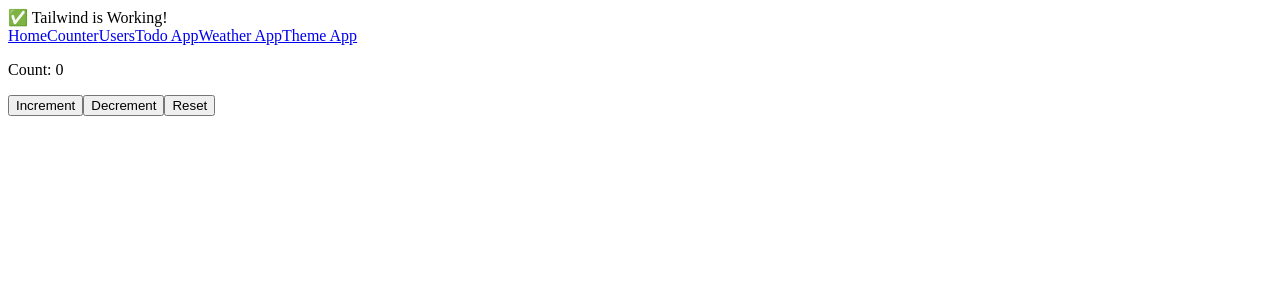
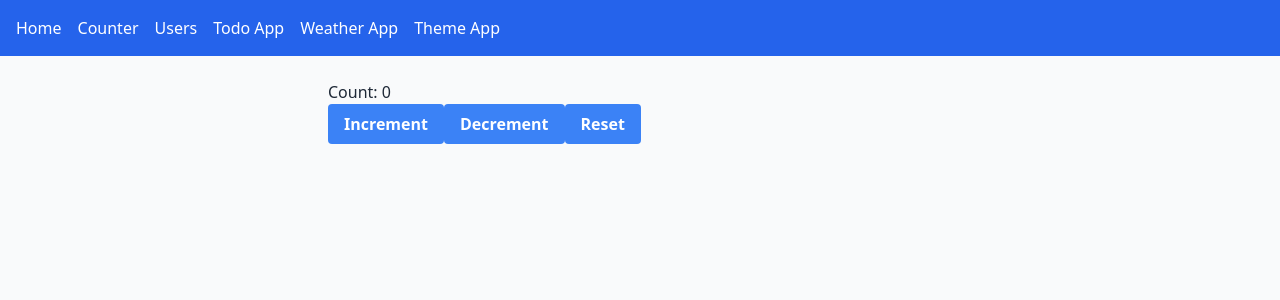
Before and after one commit to shivarajskit/react-hands-on, a React (Vite) app in the folder my-react-app/: page /counter in a window 1280 px wide. Shown: the top 300 px of the page. Built offline with nearby package versions, Linux system fonts and the light colour scheme.

Commit message:
Fix tailwind css issue and style components with tailwind css

```diff
--- /dev/null
+++ b/my-react-app/postcss.config.cjs
@@ -0,0 +1,6 @@
+module.exports = {
+  plugins: {
+    tailwindcss: {},
+    autoprefixer: {},
+  },
+}
--- a/my-react-app/postcss.config.js
+++ /dev/null
@@ -1,9 +0,0 @@
-import tailwindcss from '@tailwindcss/postcss';
-import autoprefixer from 'autoprefixer';
-
-export default {
-  plugins: [
-    tailwindcss(),
-    autoprefixer(),
-  ],
-};
--- a/my-react-app/src/App.tsx
+++ b/my-react-app/src/App.tsx
@@ -9,9 +9,6 @@ import ThemeApp from './components/ThemeApp';
 function App() {
   return (
     <div className="min-h-screen bg-gray-50 text-gray-800 font-sans">
-      <div className="bg-green-500">
-      ✅ Tailwind is Working!
-    </div>
       <nav className="bg-blue-600 text-white p-4 flex gap-4">
         <Link className="hover:underline" to="/">Home</Link>
         <Link className="hover:underline" to="/counter">Counter</Link>
--- a/my-react-app/src/components/Child.tsx
+++ b/my-react-app/src/components/Child.tsx
@@ -11,7 +11,7 @@ function Child({ onSendData }: ChildProps) {
   return (
     <div>
       <h3>Child Component</h3>
-      <input type="text" onChange={(e) => sendDataToParent(e.target.value)} placeholder="Enter any color to send to parent" />
+      <input className="border border-gray-300 rounded px-3 py-2 focus:outline-none focus:ring focus:border-blue-500 w-full" type="text" onChange={(e) => sendDataToParent(e.target.value)} placeholder="Enter any color to send to parent" />
     </div>
   );
 }
--- a/my-react-app/src/components/Counter.tsx
+++ b/my-react-app/src/components/Counter.tsx
@@ -6,9 +6,9 @@ function Counter() {
     return (
         <div>
             <p>Count: {counter}</p>
-            <button onClick={() => setCounter(counter + 1)}>Increment</button>
-            <button onClick={() => setCounter(counter - 1)}>Decrement</button>
-            <button onClick={() => setCounter(0)}>Reset</button>
+            <button className="bg-blue-500 hover:bg-blue-600 text-white font-semibold py-2 px-4 rounded" onClick={() => setCounter(counter + 1)}>Increment</button>
+            <button className="bg-blue-500 hover:bg-blue-600 text-white font-semibold py-2 px-4 rounded" onClick={() => setCounter(counter - 1)}>Decrement</button>
+            <button className="bg-blue-500 hover:bg-blue-600 text-white font-semibold py-2 px-4 rounded" onClick={() => setCounter(0)}>Reset</button>
         </div>
     )
 }
--- a/my-react-app/src/components/ThemeApp.tsx
+++ b/my-react-app/src/components/ThemeApp.tsx
@@ -12,7 +12,7 @@ function ThemeApp() {
   return (
     <div>
       <h2>ThemeApp Component</h2>
-      <div className="box" style={{ background: childData }}></div>
+      <div className="box" style={{ background: childData || 'black' }}></div>
       <Child onSendData={handleChildData} />
     </div>
   );
--- a/my-react-app/src/components/TodoApp.tsx
+++ b/my-react-app/src/components/TodoApp.tsx
@@ -42,15 +42,16 @@ function TodoApp() {
         value={newTodo}
         onChange={e => setNewTodo(e.target.value)}
         placeholder="Enter a new task"
+        className="border border-gray-300 rounded px-3 py-2 focus:outline-none focus:ring focus:border-blue-500 w-full"
       />
-      <button onClick={addTodo}>Add</button>
+      <button className="bg-blue-500 hover:bg-blue-600 text-white font-semibold py-2 px-4 rounded" onClick={addTodo}>Add</button>
 
       <ul>
         {todos.map(todo => (
           <li key={todo.id} style={{ textDecoration: todo.completed ? 'line-through' : 'none' }}>
             {todo.text}
-            <button onClick={() => toggleTodo(todo.id)}>Toggle</button>
-            <button onClick={() => deleteTodo(todo.id)}>Delete</button>
+            <button className="bg-blue-500 hover:bg-blue-600 text-white font-semibold py-2 px-4 rounded" onClick={() => toggleTodo(todo.id)}>Toggle</button>
+            <button className="bg-blue-500 hover:bg-blue-600 text-white font-semibold py-2 px-4 rounded" onClick={() => deleteTodo(todo.id)}>Delete</button>
           </li>
         ))}
       </ul>
--- a/my-react-app/tailwind.config.js
+++ b/my-react-app/tailwind.config.js
@@ -1,9 +1,6 @@
 /** @type {import('tailwindcss').Config} */
-export default {
-  content: [
-    "./index.html",
-    "./src/**/*.{html,css,js,jsx,ts,tsx}",
-  ],
+module.exports = {
+  content: ["./src/**/*.{html,js,jsx,ts,tsx}"],
   theme: {
     extend: {},
   },
```
Also changed, not shown: my-react-app/package.json (+4 -4 lines), my-react-app/src/main.tsx (+5 -5 lines).
